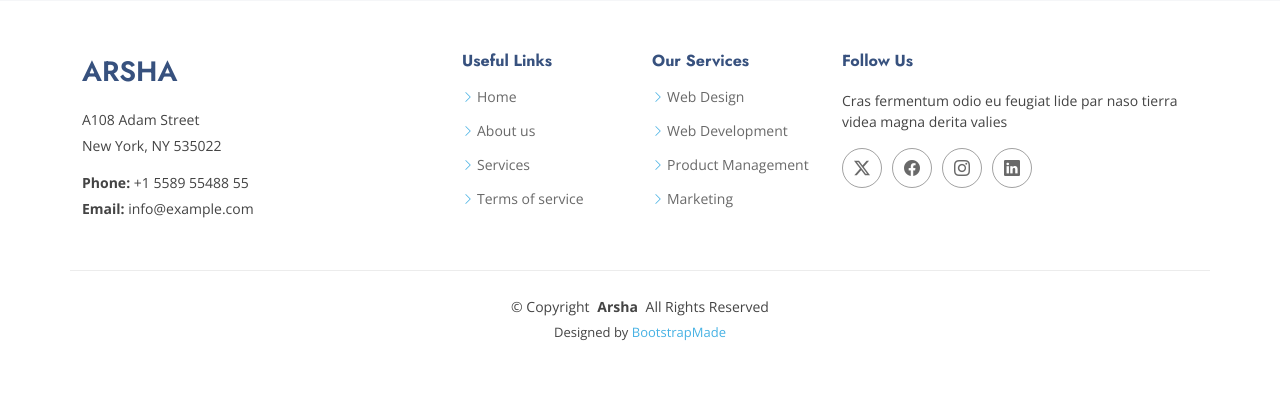
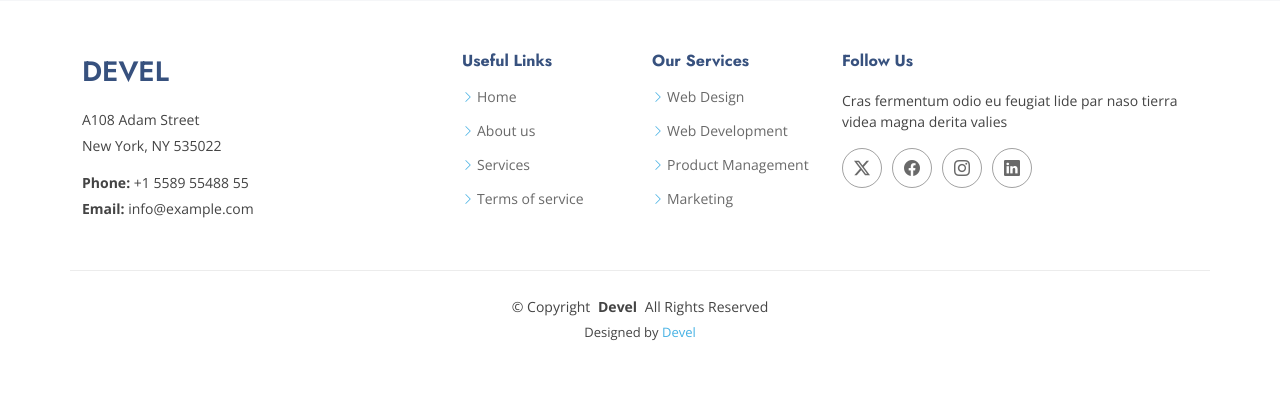
Before and after one commit to devac123/django_lms, a Django app: page /apps/ in a window 1280 px wide. Shown: the part 484-901 px from the top of the page. Run offline with Django 5.2, Linux system fonts and the light colour scheme; some libraries are stand-ins or nearby versions.

Commit message:
remove dummy names

```diff
--- a/theme/static/vendor/php-email-form/validate.js
+++ b/theme/static/vendor/php-email-form/validate.js
@@ -1,7 +1,7 @@
 /**
 * PHP Email Form Validation - v3.9
-* URL: https://bootstrapmade.com/php-email-form/
-* Author: BootstrapMade.com
+* URL: https://devel.com/php-email-form/
+* Author: devel.com
 */
 (function () {
   "use strict";
--- a/theme/templates/Footer.html
+++ b/theme/templates/Footer.html
@@ -21,7 +21,7 @@
       <div class="row gy-4">
         <div class="col-lg-4 col-md-6 footer-about">
           <a href="index.html" class="d-flex align-items-center">
-            <span class="sitename">Arsha</span>
+            <span class="sitename">Devel</span>
           </a>
           <div class="footer-contact pt-3">
             <p>A108 Adam Street</p>
@@ -66,13 +66,13 @@
     </div>
 
     <div class="container copyright text-center mt-4">
-      <p>© <span>Copyright</span> <strong class="px-1 sitename">Arsha</strong> <span>All Rights Reserved</span></p>
+      <p>© <span>Copyright</span> <strong class="px-1 sitename">Devel</strong> <span>All Rights Reserved</span></p>
       <div class="credits">
         <!-- All the links in the footer should remain intact. -->
         <!-- You can delete the links only if you've purchased the pro version. -->
-        <!-- Licensing information: https://bootstrapmade.com/license/ -->
+        <!-- Licensing information: https://devel.com/license/ -->
         <!-- Purchase the pro version with working PHP/AJAX contact form: [buy-url] -->
-        Designed by <a href="https://bootstrapmade.com/">BootstrapMade</a>
+        Designed by <a href="/">Devel</a>
       </div>
     </div>
 
```
Also changed, not shown: theme/static/css/main.css (+5 -5 lines), theme/static/js/main.js (+4 -4 lines), theme/templates/base.html (+4 -4 lines).
